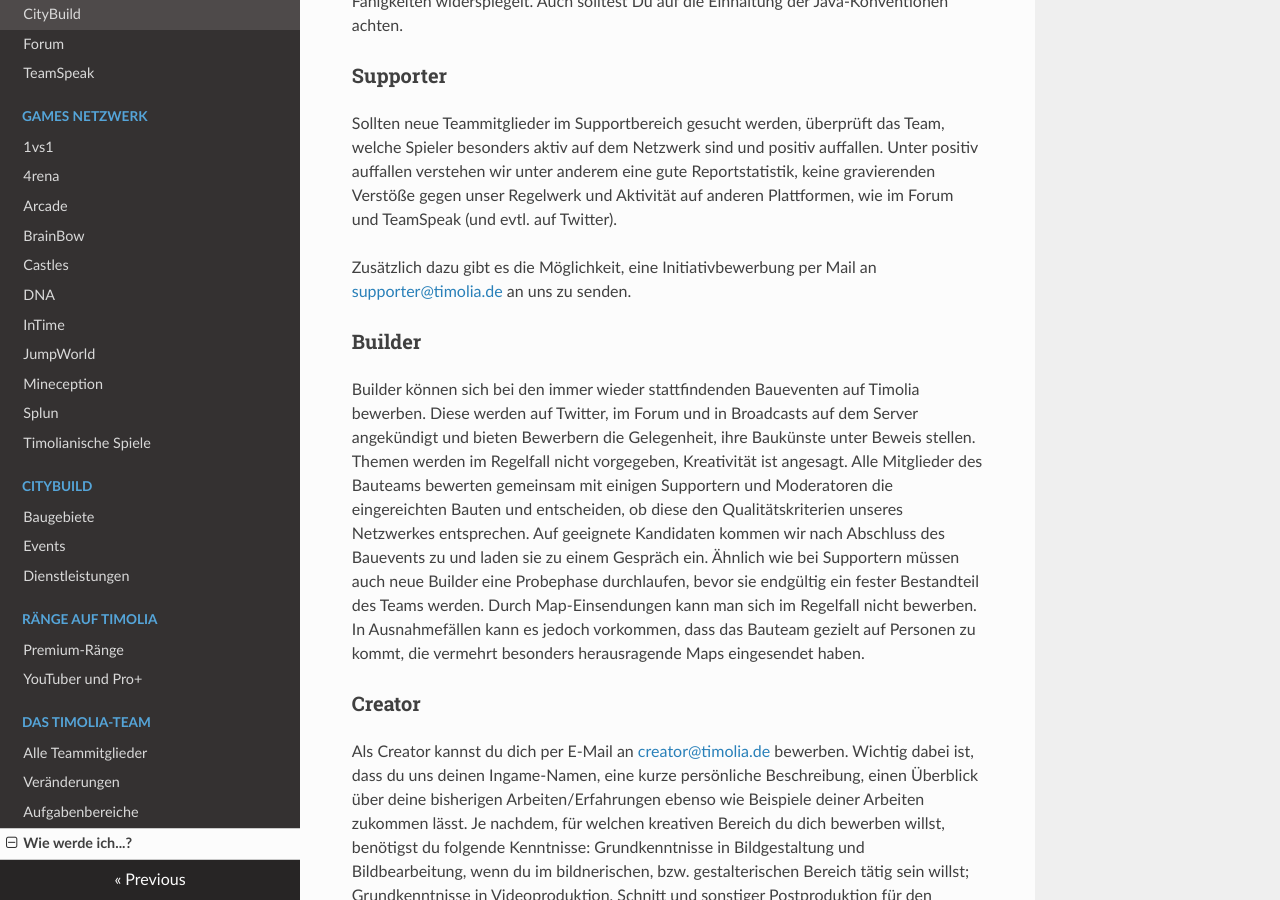
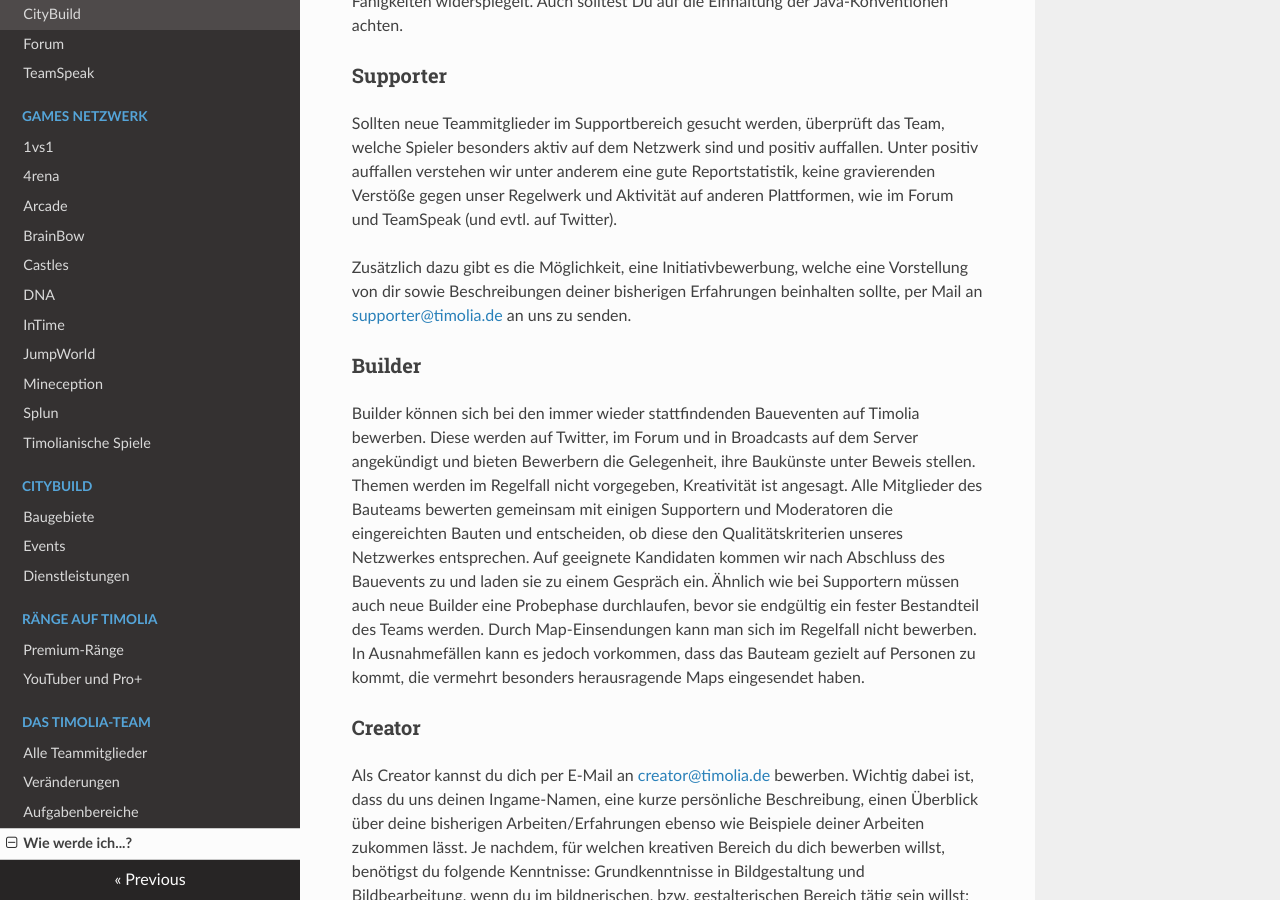
Before and after one commit to TimoliaDE/HowTo, an MkDocs documentation site: the page built from docs/team/apply.md, in a window 1280 px wide and 900 px high, scrolled down 641 px. Built offline with MkDocs 1.6.1, drawn with Linux system fonts in a browser that asks for light colours; nearby versions of some CDN libraries; old or Windows-style settings are respelled for this version of MkDocs.

Commit message:
Update apply.md

```diff
--- a/docs/team/apply.md
+++ b/docs/team/apply.md
@@ -17,7 +17,8 @@ Code, der Deine Fähigkeiten widerspiegelt. Auch solltest Du auf die Einhaltung
 <p>Sollten neue Teammitglieder im Supportbereich gesucht werden, überprüft das Team, welche Spieler besonders aktiv auf dem Netzwerk sind und positiv auffallen.
 Unter positiv auffallen verstehen wir unter anderem eine gute Reportstatistik, keine gravierenden Verstöße gegen unser Regelwerk und Aktivität auf anderen Plattformen,
 wie im Forum und TeamSpeak (und evtl. auf Twitter).</p>
-<p>Zusätzlich dazu gibt es die Möglichkeit, eine Initiativbewerbung per Mail an <a href="mailto:supporter@timolia.de">supporter@timolia.de</a> an uns zu senden.</p>
+<p>Zusätzlich dazu gibt es die Möglichkeit, eine Initiativbewerbung, welche eine Vorstellung von dir sowie Beschreibungen deiner bisherigen Erfahrungen beinhalten sollte,
+per Mail an <a href="mailto:supporter@timolia.de">supporter@timolia.de</a> an uns zu senden.</p>
 
 ### Builder
 Builder können sich bei den immer wieder stattfindenden Baueventen auf Timolia bewerben. Diese werden auf Twitter, im
```
